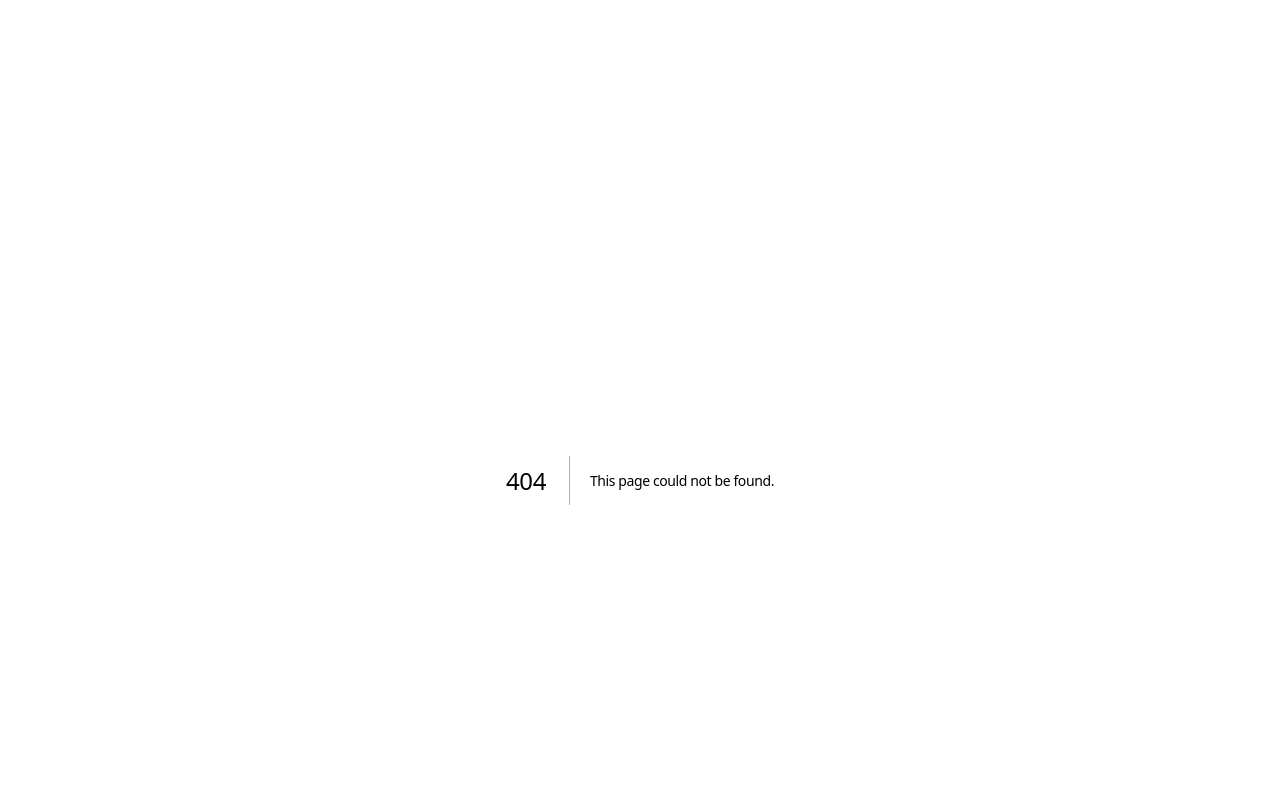
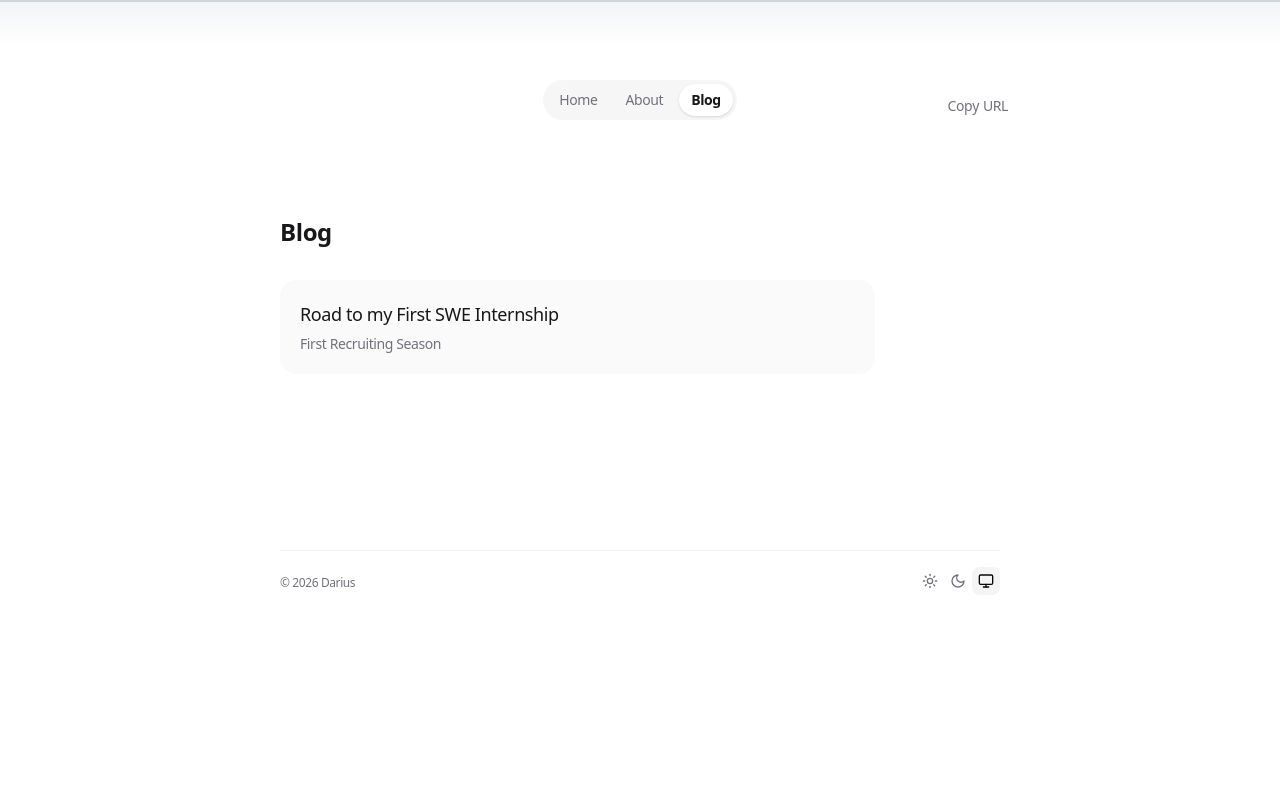
Before and after one commit to Darius-Alexander/portfolio, a Next.js app: page /blog in a window 1280 px wide. Before the commit this address had no page. Shown: the top 800 px of the page. Built offline with nearby package versions, Linux system fonts and the light colour scheme.

Commit message:
navbar + header adjusted

```diff
--- a/app/about/page.tsx
+++ b/app/about/page.tsx
@@ -32,14 +32,17 @@ export default function AboutPage() {
       initial="hidden"
       animate="visible"
     >
-      <motion.div variants={VARIANTS_SECTION} transition={TRANSITION_SECTION}>
-        <Link
-          href="/"
-          className="mb-8 inline-flex items-center text-sm text-zinc-500 transition-colors hover:text-zinc-900 dark:text-zinc-400 dark:hover:text-zinc-100"
-        >
-          &larr; Back to Home
-        </Link>
-      </motion.div>
+      {/* About Me */}
+      <motion.section
+        variants={VARIANTS_SECTION}
+        transition={TRANSITION_SECTION}
+      >
+        <h3 className="mb-5 text-2xl font-semibold">About Me</h3>
+        <p className="text-zinc-600 dark:text-zinc-400">
+          I am a software engineer passionate about building scalable, data-driven applications.
+          When I'm not coding, I enjoy learning new skills and pushing myself through various side quests.
+        </p>
+      </motion.section>
 
       {/* Education */}
       <motion.section
--- /dev/null
+++ b/app/blog/page.tsx
@@ -0,0 +1,55 @@
+'use client'
+import { motion } from 'motion/react'
+import Link from 'next/link'
+import { BLOG_POSTS } from '../data'
+
+const VARIANTS_CONTAINER = {
+  hidden: { opacity: 0 },
+  visible: {
+    opacity: 1,
+    transition: { staggerChildren: 0.15 },
+  },
+}
+
+const VARIANTS_SECTION = {
+  hidden: { opacity: 0, y: 20, filter: 'blur(8px)' },
+  visible: { opacity: 1, y: 0, filter: 'blur(0px)' },
+}
+
+const TRANSITION_SECTION = { duration: 0.3 }
+
+export default function BlogPage() {
+  return (
+    <motion.main
+      className="space-y-12 not-prose"
+      variants={VARIANTS_CONTAINER}
+      initial="hidden"
+      animate="visible"
+    >
+
+
+      <motion.section
+        variants={VARIANTS_SECTION}
+        transition={TRANSITION_SECTION}
+      >
+        <h1 className="mb-8 text-2xl font-semibold text-zinc-900 dark:text-zinc-100">Blog</h1>
+        <div className="flex flex-col gap-6">
+          {BLOG_POSTS.map((post) => (
+            <Link
+              key={post.uid}
+              href={post.link}
+              className="group flex flex-col space-y-1.5 rounded-2xl bg-zinc-50 p-5 transition-colors hover:bg-zinc-100 dark:bg-zinc-900/50 dark:hover:bg-zinc-900"
+            >
+              <h2 className="text-lg font-medium transition-colors text-zinc-900 dark:text-zinc-100">
+                {post.title}
+              </h2>
+              <p className="text-sm text-zinc-500 dark:text-zinc-400">
+                {post.description}
+              </p>
+            </Link>
+          ))}
+        </div>
+      </motion.section>
+    </motion.main>
+  )
+}
--- a/app/data.ts
+++ b/app/data.ts
@@ -228,12 +228,12 @@ export const LEADERSHIP_EXPERIENCE: WorkExperience[] = [
 ]
 
 export const BLOG_POSTS: BlogPost[] = [
-  // {
-  //   title: 'Road to my First SWE Internship'
-  //   description: 'First Recruiting Season',
-  //   link: '/blog/exploring-the-intersection-of-design-ai-and-design-engineering',
-  //   uid: 'blog-1',
-  // },
+  {
+    title: 'Road to my First SWE Internship',
+    description: 'First Recruiting Season',
+    link: '/blog/exploring-the-intersection-of-design-ai-and-design-engineering',
+    uid: 'blog-1',
+  },
 ]
 
 export const SOCIAL_LINKS: SocialLink[] = [
--- a/app/header.tsx
+++ b/app/header.tsx
@@ -40,7 +40,7 @@ export function Header() {
               <span
                 className={`relative z-10 ${
                   isActive(item.href)
-                    ? 'text-zinc-900 dark:text-zinc-100'
+                    ? 'font-bold text-zinc-900 dark:text-zinc-100'
                     : 'text-zinc-500 hover:text-zinc-700 dark:text-zinc-400 dark:hover:text-zinc-200'
                 }`}
               >
@@ -52,7 +52,8 @@ export function Header() {
       </div>
 
       {/* Name + socials row */}
-      <div className="flex items-center justify-between">
+      {pathname === '/' && (
+        <div className="flex items-center justify-between mt-8">
           <div>
             <Link
               href="/"
@@ -99,6 +100,7 @@ export function Header() {
             ))}
           </div>
         </div>
+      )}
     </header>
   )
 }
--- a/app/layout.tsx
+++ b/app/layout.tsx
@@ -52,6 +52,7 @@ export default function RootLayout({
         >
           <div className="flex min-h-screen w-full flex-col font-[family-name:var(--font-inter-tight)]">
             <div className="relative mx-auto w-full max-w-screen-md flex-1 px-6 pt-20">
+              <Header />
               {children}
               <Footer />
             </div>
--- a/app/page.tsx
+++ b/app/page.tsx
@@ -31,8 +31,6 @@ const TRANSITION_SECTION = {
   duration: 0.3,
 }
 
-import { Header } from './header'
-
 export default function Home() {
   return (
     <motion.main
@@ -41,7 +39,6 @@ export default function Home() {
       initial="hidden"
       animate="visible"
     >
-      <Header />
 
       {/* Bio */}
       <motion.section
```
Lines whose indentation alone changed are shown as unchanged.
